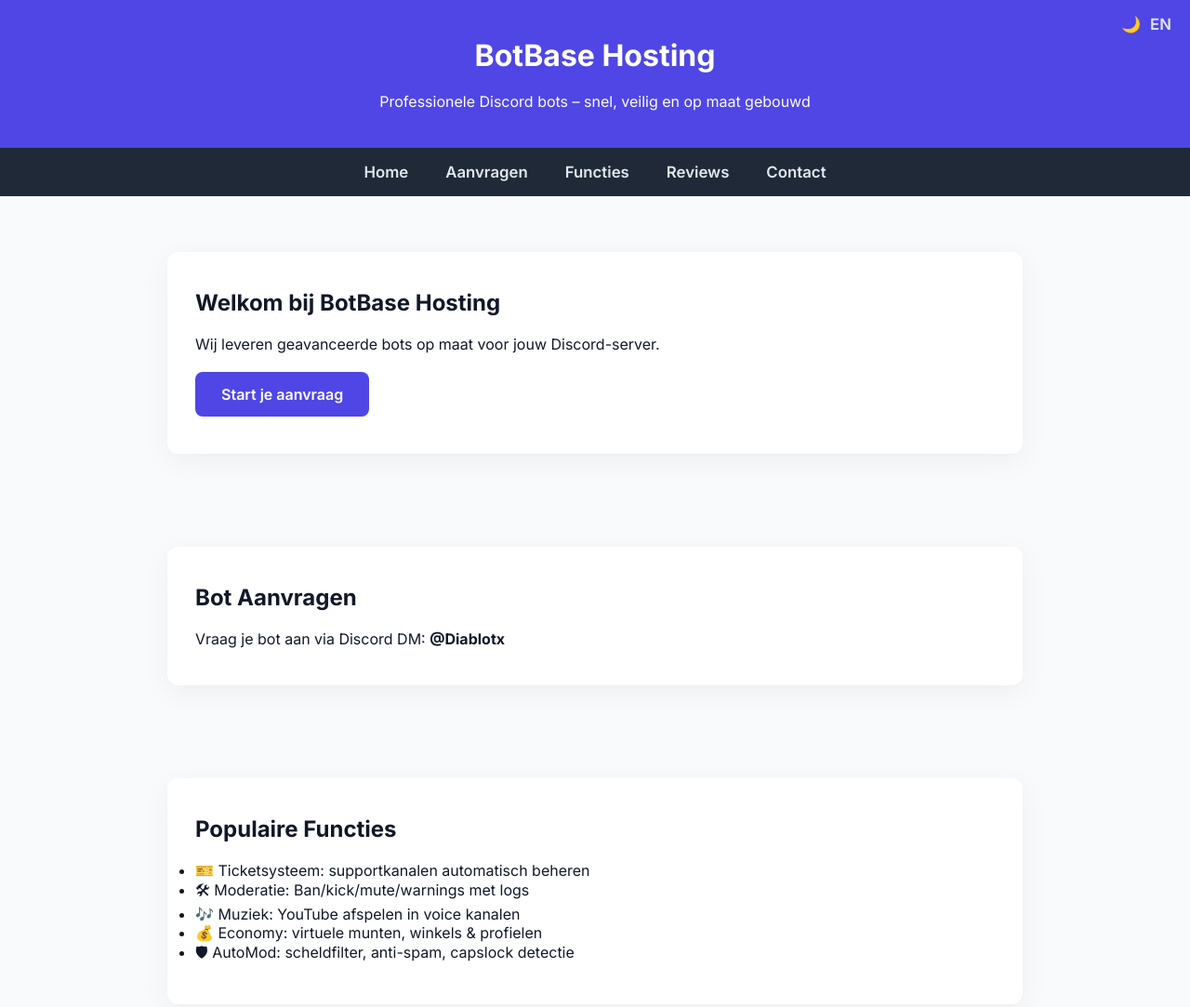
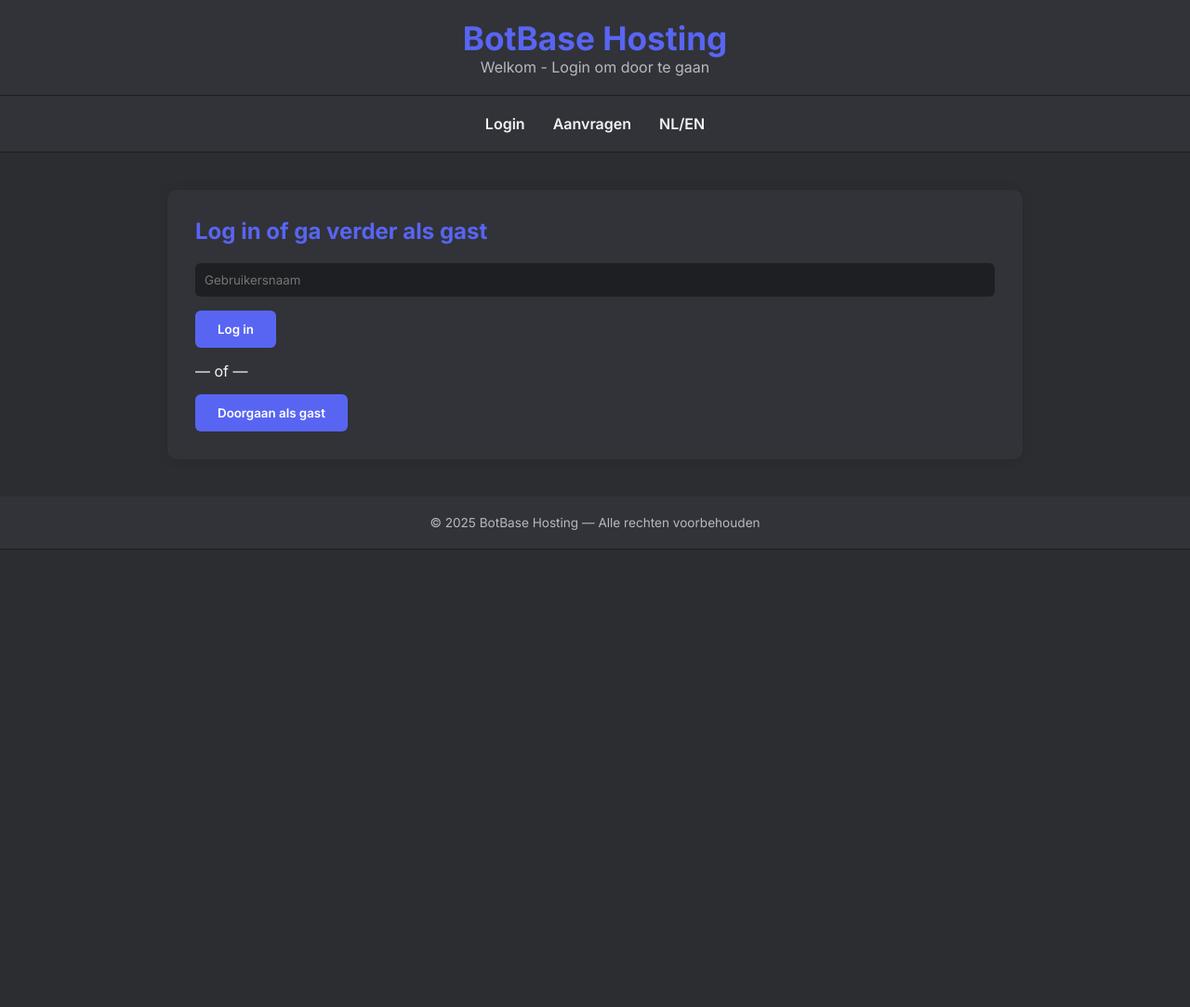
Before and after one commit to seppepro11/Bots-website, a plain HTML site: page index.html in a window 1280 px wide. Shown: the top 1083 px of the page at 93% size. After the commit the page ends 800 px from the top, so only its background shows below. Drawn offline with Linux system fonts and the light colour scheme.

Commit message:
Update index.html

```diff
--- a/index.html
+++ b/index.html
@@ -7,258 +7,217 @@
   <link href="https://fonts.googleapis.com/css2?family=Inter:wght@400;600;700&display=swap" rel="stylesheet">
   <style>
     :root {
-      --bg: #f9fafb;
-      --text: #111827;
-      --primary: #4f46e5;
-      --primary-dark: #4338ca;
-      --dark: #1f2937;
-      --light: #ffffff;
+      --bg: #2b2d31;
+      --bg-alt: #313338;
+      --primary: #5865f2;
+      --text: #f2f3f5;
+      --subtle: #b5bac1;
+      --border: #1e1f22;
     }
 
-    [data-theme='dark'] {
-      --bg: #1e1e1e;
-      --text: #f3f4f6;
-      --primary: #818cf8;
-      --primary-dark: #6366f1;
-      --dark: #111827;
-      --light: #1f2937;
-    }
-
-    * {
-      margin: 0;
-      padding: 0;
-      box-sizing: border-box;
-      font-family: 'Inter', sans-serif;
-    }
+    * { margin: 0; padding: 0; box-sizing: border-box; font-family: 'Inter', sans-serif; }
 
     body {
       background-color: var(--bg);
       color: var(--text);
-      scroll-behavior: smooth;
-      transition: background 0.3s, color 0.3s;
+      transition: all 0.3s ease-in-out;
     }
 
-    header {
-      background-color: var(--primary);
-      color: white;
-      padding: 40px 20px;
+    header, nav, footer {
+      background-color: var(--bg-alt);
       text-align: center;
+      padding: 20px;
+      border-bottom: 1px solid var(--border);
     }
 
+    header h1 { color: var(--primary); font-size: 2.2rem; }
+    header p { color: var(--subtle); }
+
     nav {
-      background-color: var(--dark);
       display: flex;
       justify-content: center;
-      gap: 40px;
-      padding: 16px;
-      position: sticky;
-      top: 0;
-      z-index: 10;
+      gap: 30px;
+      flex-wrap: wrap;
     }
 
-    nav a, .toggles button {
-      color: #e2e8f0;
-      text-decoration: none;
-      font-weight: 600;
-      font-size: 1.05rem;
-      transition: color 0.3s;
+    nav button {
       background: none;
       border: none;
+      color: var(--text);
+      font-weight: 600;
+      font-size: 1rem;
       cursor: pointer;
+      transition: color 0.3s;
     }
 
-    nav a:hover, .toggles button:hover {
-      color: white;
-    }
-
-    .toggles {
-      position: absolute;
-      right: 20px;
-      top: 16px;
-      display: flex;
-      gap: 10px;
-    }
+    nav button:hover { color: var(--primary); }
 
     main {
       max-width: 960px;
-      margin: 60px auto;
+      margin: 40px auto;
       padding: 0 20px;
     }
 
-    section {
-      margin-bottom: 100px;
+    section { display: none; animation: fadeIn 0.4s ease-in-out; }
+    section.active { display: block; }
+
+    .card {
+      background-color: var(--bg-alt);
+      padding: 30px;
+      border-radius: 10px;
+      box-shadow: 0 0 12px rgba(0,0,0,0.1);
     }
 
-    h1, h2 {
-      margin-bottom: 20px;
-    }
-
-    .card {
-      background: var(--light);
-      padding: 40px 30px;
-      border-radius: 12px;
-      box-shadow: 0 8px 30px rgba(0, 0, 0, 0.05);
-      margin-bottom: 30px;
-      transition: transform 0.3s;
-    }
-
-    .card:hover {
-      transform: translateY(-4px);
+    h2 { color: var(--primary); margin-bottom: 20px; }
+    label { display: block; margin: 10px 0 5px; color: var(--subtle); }
+    input, textarea, select {
+      width: 100%;
+      padding: 10px;
+      margin-bottom: 15px;
+      border-radius: 6px;
+      border: none;
+      background-color: #1e1f22;
+      color: var(--text);
     }
 
     .btn {
-      display: inline-block;
       background-color: var(--primary);
+      border: none;
+      padding: 12px 24px;
+      border-radius: 6px;
       color: white;
-      padding: 14px 28px;
-      text-decoration: none;
-      border-radius: 8px;
       font-weight: 600;
-      margin-top: 20px;
+      cursor: pointer;
       transition: background-color 0.3s;
-      border: none;
     }
 
-    .btn:hover {
-      background-color: var(--primary-dark);
+    .btn:hover { background-color: #4752c4; }
+
+    #confirmation { margin-top: 20px; font-size: 1.1rem; color: var(--subtle); }
+
+    footer {
+      margin-top: 40px;
+      font-size: 0.85rem;
+      color: var(--subtle);
     }
 
-    footer {
-      text-align: center;
-      padding: 40px 30px;
-      background-color: var(--dark);
-      color: #cbd5e1;
-      font-size: 0.9rem;
+    @keyframes fadeIn {
+      from {opacity: 0;}
+      to {opacity: 1;}
     }
-
-    .hidden { display: none; }
   </style>
 </head>
-<body data-theme="light">
+<body>
   <header>
-    <h1 id="title">BotBase Hosting</h1>
-    <p id="subtitle">Professionele Discord bots – snel, veilig en op maat gebouwd</p>
+    <h1>BotBase Hosting</h1>
+    <p id="headerText">Welkom - Login om door te gaan</p>
   </header>
 
-  <div class="toggles">
-    <button onclick="toggleDarkMode()">🌙</button>
-    <button onclick="switchLanguage()">EN</button>
-  </div>
-
   <nav>
-    <a href="#start" id="nav-home">Home</a>
-    <a href="#aanvragen" id="nav-request">Aanvragen</a>
-    <a href="#functies" id="nav-features">Functies</a>
-    <a href="#reviews" id="nav-reviews">Reviews</a>
-    <a href="#contact" id="nav-contact">Contact</a>
+    <button onclick="showSection('login')">Login</button>
+    <button onclick="showSection('request')">Aanvragen</button>
+    <button onclick="switchLang()">NL/EN</button>
   </nav>
 
-  <main style='scroll-margin-top: 100px;'>
-    <section style='scroll-margin-top: 100px;' id="start">
+  <main>
+    <section id="login" class="active">
       <div class="card">
-        <h2 id="welcome-title">Welkom bij BotBase Hosting</h2>
-        <p id="welcome-text">Wij leveren geavanceerde bots op maat voor jouw Discord-server.</p>
-        <a href="#aanvragen" class="btn" id="start-request">Start je aanvraag</a>
+        <h2 id="loginTitle">Log in of ga verder als gast</h2>
+        <input type="text" id="username" placeholder="Gebruikersnaam">
+        <button class="btn" onclick="login()">Log in</button>
+        <p style="margin: 15px 0;">— of —</p>
+        <button class="btn" onclick="login(true)">Doorgaan als gast</button>
       </div>
     </section>
 
-    <section style='scroll-margin-top: 100px;' id="aanvragen">
+    <section id="request">
       <div class="card">
-        <h2 id="form-title">Bot Aanvragen</h2>
-        <p id="form-desc">Vraag je bot aan via Discord DM: <strong>@Diablotx</strong></p>
-      </div>
-    </section>
+        <h2 id="formTitle">Bot Aanvragen</h2>
+        <label for="botname">Naam van de bot</label>
+        <input type="text" id="botname">
 
-    <section style='scroll-margin-top: 100px;' id="functies">
-      <div class="card">
-        <h2 id="features-title">Populaire Functies</h2>
-        <ul id="features-list">
-          <li>🎫 Ticketsysteem: supportkanalen automatisch beheren</li>
-          <li>🛠 Moderatie: Ban/kick/mute/warnings met logs</li>
-          <li>🎶 Muziek: YouTube afspelen in voice kanalen</li>
-          <li>💰 Economy: virtuele munten, winkels & profielen</li>
-          <li>🛡 AutoMod: scheldfilter, anti-spam, capslock detectie</li>
-        </ul>
-      </div>
-    </section>
+        <label for="bio">Korte beschrijving</label>
+        <textarea id="bio"></textarea>
 
-    <section style='scroll-margin-top: 100px;' id="reviews">
-      <div class="card">
-        <h2 id="reviews-title">Klantreviews</h2>
-        <p><strong>@RobinDev:</strong> "Supersnelle service! Mijn RP-server draait soepel."</p>
-        <p><strong>@LunaAdmin:</strong> "Ze bouwen exact wat je vraagt. Aanrader!"</p>
-        <p><strong>@NicoB:</strong> "Topteam. Hielpen zelfs met rechten instellen."</p>
-      </div>
-    </section>
+        <label for="features">Functies</label>
+        <select multiple id="features">
+          <option value="tickets">🎫 Ticketsysteem (€5)</option>
+          <option value="moderatie">🛠 Moderatie (€5)</option>
+          <option value="muziek">🎶 Muziek (€7)</option>
+          <option value="economie">💰 Economy (€10)</option>
+          <option value="logs">🧾 Logsysteem (€3)</option>
+        </select>
 
-    <section style='scroll-margin-top: 100px;' id="contact">
-      <div class="card">
-        <h2 id="contact-title">Contact</h2>
-        <p><strong>Discord:</strong> @Diablotx</p>
-        <p><strong>Email:</strong> support@botbasehosting.nl</p>
+        <label for="prefix">Commando prefix</label>
+        <input type="text" id="prefix" placeholder="! of /">
+
+        <label for="extra">Extra wensen</label>
+        <textarea id="extra"></textarea>
+
+        <button class="btn" onclick="submitForm()">Bevestigen</button>
+        <div id="confirmation"></div>
       </div>
     </section>
   </main>
 
   <footer>
-    &copy; 2025 BotBase Hosting – Alle rechten voorbehouden
+    &copy; 2025 BotBase Hosting — Alle rechten voorbehouden
   </footer>
 
   <script>
+    const prices = {
+      tickets: 5,
+      moderatie: 5,
+      muziek: 7,
+      economie: 10,
+      logs: 3
+    };
+
     let currentLang = "nl";
 
-    function switchLanguage() {
+    function showSection(id) {
+      document.querySelectorAll("section").forEach(sec => sec.classList.remove("active"));
+      document.getElementById(id).classList.add("active");
+    }
+
+    function login(asGuest = false) {
+      const user = asGuest ? "Gast" : document.getElementById("username").value.trim();
+      if (user || asGuest) {
+        document.getElementById("headerText").innerText = `Welkom, ${user}!`;
+        showSection("request");
+      }
+    }
+
+    function submitForm() {
+      const selected = Array.from(document.getElementById("features").selectedOptions).map(opt => opt.value);
+      let total = selected.reduce((sum, key) => sum + prices[key], 0);
+      document.getElementById("confirmation").innerText = `Goedemiddag! Uw totaalbedrag komt op €${total},-`;
+    }
+
+    function switchLang() {
       currentLang = currentLang === "nl" ? "en" : "nl";
-
-      const translations = {
+      const t = {
         nl: {
-          title: "BotBase Hosting",
-          subtitle: "Professionele Discord bots – snel, veilig en op maat gebouwd",
-          nav: ["Home", "Aanvragen", "Functies", "Reviews", "Contact"],
-          welcome: ["Welkom bij BotBase Hosting", "Wij leveren geavanceerde bots op maat voor jouw Discord-server."],
-          startRequest: "Start je aanvraag",
+          loginTitle: "Log in of ga verder als gast",
           formTitle: "Bot Aanvragen",
-          formDesc: "Vraag je bot aan via Discord DM: @Diablotx",
-          featuresTitle: "Populaire Functies",
-          reviewsTitle: "Klantreviews",
-          contactTitle: "Contact"
+          placeholder: "Gebruikersnaam",
+          confirm: "Bevestigen",
+          guest: "Doorgaan als gast"
         },
         en: {
-          title: "BotBase Hosting",
-          subtitle: "Professional Discord bots – fast, secure and custom-built",
-          nav: ["Home", "Request", "Features", "Reviews", "Contact"],
-          welcome: ["Welcome to BotBase Hosting", "We deliver powerful custom bots for your Discord server."],
-          startRequest: "Start your request",
+          loginTitle: "Login or continue as guest",
           formTitle: "Request a Bot",
-          formDesc: "Request your bot via Discord DM: @Diablotx",
-          featuresTitle: "Popular Features",
-          reviewsTitle: "Client Reviews",
-          contactTitle: "Contact"
+          placeholder: "Username",
+          confirm: "Confirm",
+          guest: "Continue as Guest"
         }
       };
-
-      const t = translations[currentLang];
-      document.getElementById("title").innerText = t.title;
-      document.getElementById("subtitle").innerText = t.subtitle;
-      document.getElementById("nav-home").innerText = t.nav[0];
-      document.getElementById("nav-request").innerText = t.nav[1];
-      document.getElementById("nav-features").innerText = t.nav[2];
-      document.getElementById("nav-reviews").innerText = t.nav[3];
-      document.getElementById("nav-contact").innerText = t.nav[4];
-      document.getElementById("welcome-title").innerText = t.welcome[0];
-      document.getElementById("welcome-text").innerText = t.welcome[1];
-      document.getElementById("start-request").innerText = t.startRequest;
-      document.getElementById("form-title").innerText = t.formTitle;
-      document.getElementById("form-desc").innerText = t.formDesc;
-      document.getElementById("features-title").innerText = t.featuresTitle;
-      document.getElementById("reviews-title").innerText = t.reviewsTitle;
-      document.getElementById("contact-title").innerText = t.contactTitle;
-    }
-
-    function toggleDarkMode() {
-      const body = document.body;
-      const currentTheme = body.getAttribute("data-theme");
-      body.setAttribute("data-theme", currentTheme === "light" ? "dark" : "light");
+      const txt = t[currentLang];
+      document.getElementById("loginTitle").innerText = txt.loginTitle;
+      document.getElementById("formTitle").innerText = txt.formTitle;
+      document.getElementById("username").placeholder = txt.placeholder;
+      document.querySelector("button[onclick='submitForm()']").innerText = txt.confirm;
+      document.querySelector("button[onclick='login(true)']").innerText = txt.guest;
     }
   </script>
 </body>
```
